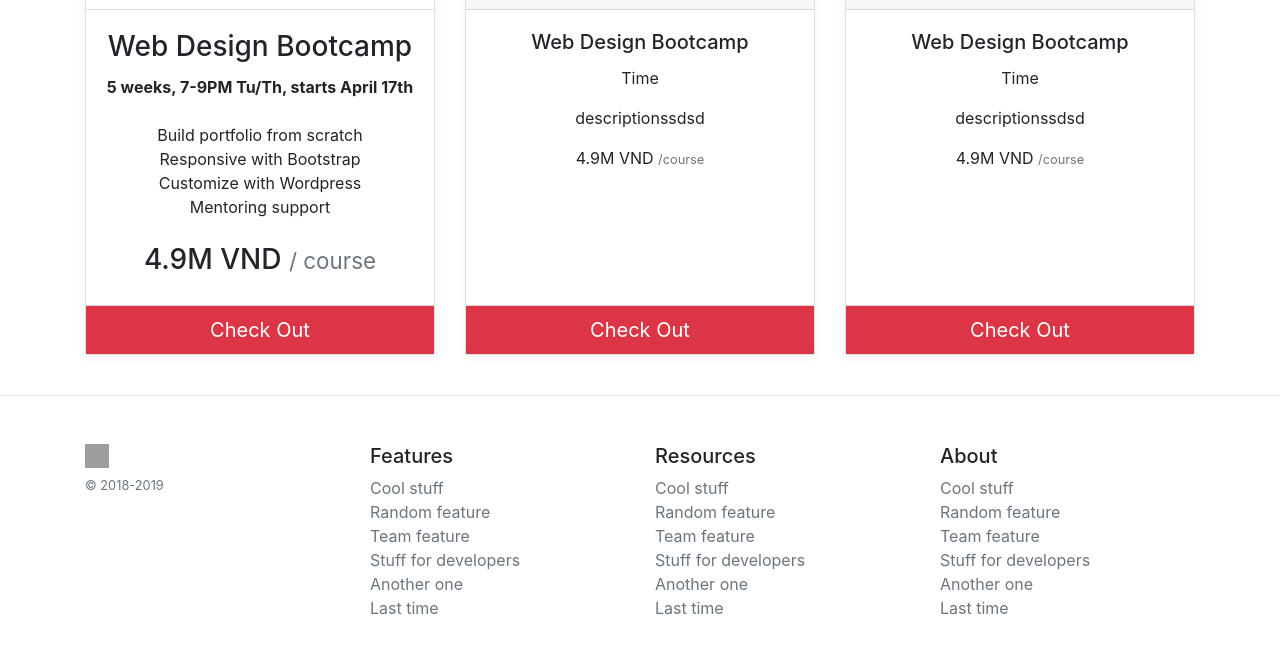
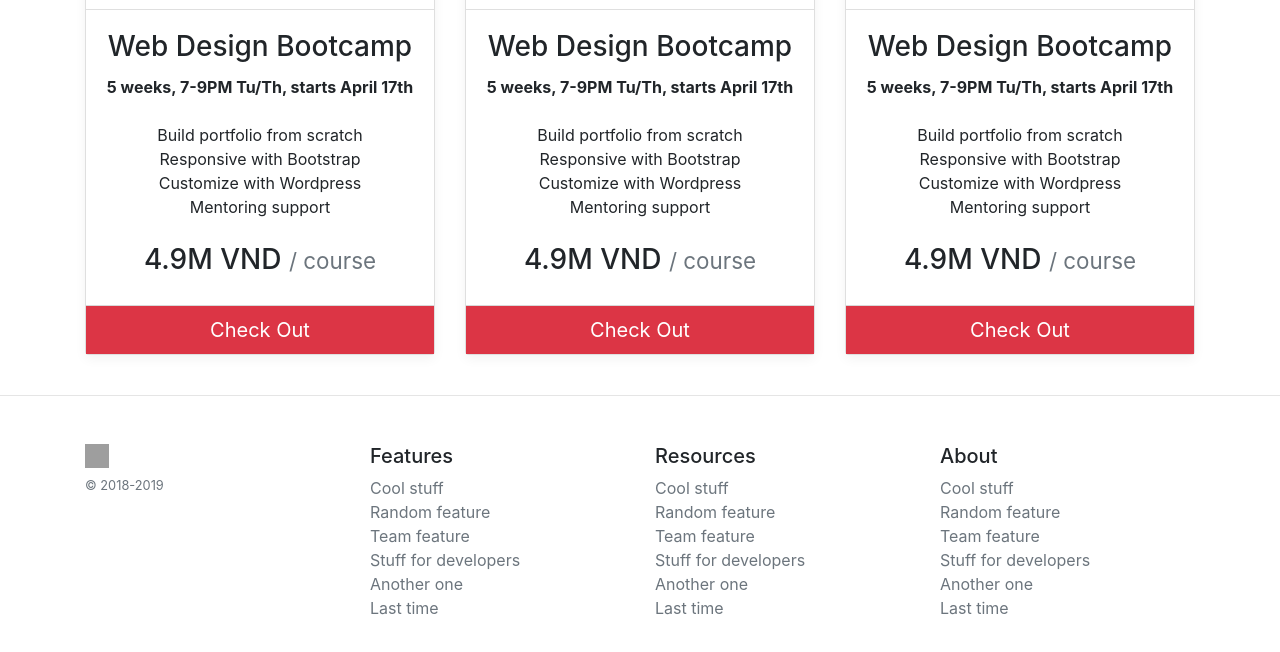
Before and after one commit to KimTrijnh/cs_pricing-page-ftw, a plain HTML site: page index.html in a window 1280 px wide. Shown: the part 1150-1802 px from the top of the page. Drawn offline with nearby package versions, Linux system fonts and the light colour scheme; grey boxes are pictures that could not be loaded.

Commit message:
adding content

```diff
--- a/index.html
+++ b/index.html
@@ -70,36 +70,53 @@
                             </h3>
                     </div>
                     <div class="card-footer p-0">
-                        <a href="/checkout.html" target="_blank" class="btn btn-lg btn-danger btn-block rounded-0">Check Out</a>
+                        <a href="/checkout.html" target="_blank" class="btn btn-lg btn-danger btn-block rounded-0">Check
+                            Out</a>
                     </div>
 
                 </div>
                 <div class="card mb-4 box-shadow">
-                        <div class="card-header">
-                         <img src="https://svgshare.com/i/6Rb.svg" alt="web-banner" width="120px">
+                    <div class="card-header bg-transparent">
+                        <img src="https://i.imgur.com/gBBbwgH.png" alt="react-banner" width="120px">
                     </div>
                     <div class="card-body">
-                            <h5 class="card-title">Web Design Bootcamp</h5>
-                            <p class="card-text">Time</p>
-                            <p class="card-text">descriptionssdsd</p>
-                            <p class="card-text">4.9M VND <small class="text-muted">/course</small></p>
+                            <h3 class="card-title">Web Design Bootcamp</h5>
+                                <p class="card-text font-weight-bold mb-auto">5 weeks, 7-9PM Tu/Th, starts April 17th</p>
+                        <ul class="list-unstyled my-4">
+                            <li>Build portfolio from scratch</li>
+                            <li>Responsive with Bootstrap</li>
+                            <li>Customize with Wordpress</li>
+                            <li>Mentoring support</li>
+                        </ul>
+                        <h3>4.9M VND
+                                <small class="text-muted">/ course</small>
+                            </h3>
                     </div>
                     <div class="card-footer p-0">
-                                <a href="/checkout.html" target="_blank" class="btn btn-lg btn-danger btn-block rounded-0">Check Out</a>
+                        <a href="/checkout.html" target="_blank" class="btn btn-lg btn-danger btn-block rounded-0">Check
+                            Out</a>
                     </div>
                 </div>
                 <div class="card mb-4 box-shadow">
-                        <div class="card-header">
-                         <img src="https://svgshare.com/i/6Rb.svg" alt="web-banner" width="120px">
+                    <div class="card-header bg-transparent">
+                        <img src="https://i.imgur.com/lLtWDST.png" alt="data-banner" width="120px">
                     </div>
                     <div class="card-body">
-                            <h5 class="card-title">Web Design Bootcamp</h5>
-                            <p class="card-text">Time</p>
-                            <p class="card-text">descriptionssdsd</p>
-                            <p class="card-text">4.9M VND <small class="text-muted">/course</small></p>
+                            <h3 class="card-title">Web Design Bootcamp</h5>
+                                <p class="card-text font-weight-bold mb-auto">5 weeks, 7-9PM Tu/Th, starts April 17th</p>
+                        <ul class="list-unstyled my-4">
+                            <li>Build portfolio from scratch</li>
+                            <li>Responsive with Bootstrap</li>
+                            <li>Customize with Wordpress</li>
+                            <li>Mentoring support</li>
+                        </ul>
+                        <h3>4.9M VND
+                                <small class="text-muted">/ course</small>
+                            </h3>
                     </div>
                     <div class="card-footer p-0">
-                                <a href="/checkout.html" target="_blank" class="btn btn-lg btn-danger btn-block rounded-0">Check Out</a>
+                        <a href="/checkout.html" target="_blank" class="btn btn-lg btn-danger btn-block rounded-0">Check
+                            Out</a>
                     </div>
                 </div>
 
```
Lines whose indentation alone changed are shown as unchanged.
